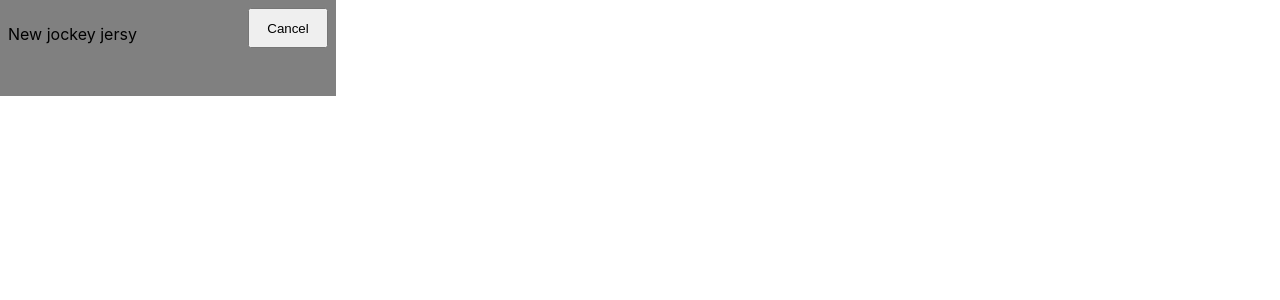
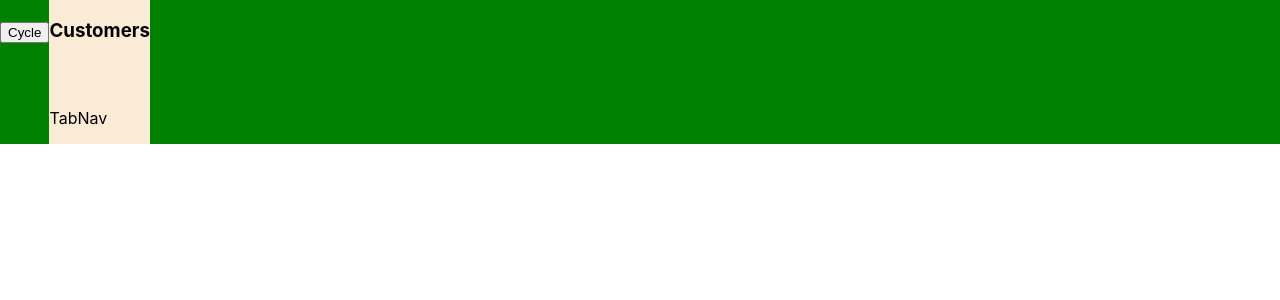
Before and after one commit to shrilakshmishastry/accessibility_trials, a React (Create React App) app: page /customers in a window 1280 px wide. Shown: the top 300 px of the page. Built offline with nearby package versions, Linux system fonts and the light colour scheme.

Commit message:
customer Ui intial code

```diff
--- a/package.json
+++ b/package.json
@@ -8,6 +8,7 @@
     "@testing-library/user-event": "^13.5.0",
     "react": "^18.2.0",
     "react-dom": "^18.2.0",
+    "react-router-dom": "^6.3.0",
     "react-scripts": "5.0.1",
     "web-vitals": "^2.1.4"
   },
--- a/src/App.js
+++ b/src/App.js
@@ -1,11 +1,19 @@
-import './App.css';
-import { ShoppingCard } from './component';
+import { Link } from "react-router-dom";
 
 function App() {
   return (
-   <main>
-    <ShoppingCard/>
-   </main>
+   <nav style={{
+    display:'flex',
+    flexDirection: 'column',
+    gap: '1rem'
+   }}>
+    <Link to={"shopping-card"}>
+      Shopping Card
+    </Link>
+    <Link to={"customers"}>
+      Customers
+    </Link>
+   </nav>
   );
 }
 
--- /dev/null
+++ b/src/component/Customers/LeftNavBar.js
@@ -0,0 +1,35 @@
+import { useState } from "react";
+
+const LeftNavBar = () =>{
+const [isNtfAccrOpen,setNtfAccrOpen] = useState(false);
+
+const Notification = () =>{
+  console.log("helo");
+  setNtfAccrOpen(!isNtfAccrOpen);
+}
+
+
+return(
+  <>
+  <h3>
+    <button
+    onClick={Notification}
+    id="notificationHandler"
+    aria-expanded={isNtfAccrOpen}
+    aria-controls="notificationPanel" >
+    <span>Cycle</span>
+
+    </button>
+  </h3>
+  {
+    isNtfAccrOpen && ( <div
+  id="notificationPanel"
+   aria-labelledby="notificationHandler" role={"region"}>
+    <p>hello</p>
+  </div>)
+  }
+
+  </>
+);
+}
+export default LeftNavBar;
--- /dev/null
+++ b/src/component/Customers/ListRender.js
@@ -0,0 +1,6 @@
+const ListRender = () =>{
+return(
+  <p>ListRender</p>
+);
+}
+export default ListRender;
--- /dev/null
+++ b/src/component/Customers/MainContentRender.js
@@ -0,0 +1,11 @@
+import TabNav from "./Tabnav";
+
+const MainContentRender = () =>{
+return(
+  <main className="mainContentContainer">
+    <h3>Customers</h3>
+    <TabNav/>
+  </main>
+);
+}
+export default MainContentRender;
--- /dev/null
+++ b/src/component/Customers/Tabnav.js
@@ -0,0 +1,6 @@
+const TabNav = () =>{
+return(
+  <p>TabNav</p>
+);
+}
+export default TabNav;
--- /dev/null
+++ b/src/component/Customers/customer.scss
@@ -0,0 +1,13 @@
+.customerContainer{
+  display: flex;
+  flex-direction: row;
+  gap: 0.01rem;
+  background-color: green;
+}
+
+.mainContentContainer{
+  display: flex;
+  flex-direction: column;
+  gap:2rem;
+  background-color: antiquewhite;
+}
--- /dev/null
+++ b/src/component/Customers/index.js
@@ -0,0 +1,12 @@
+import './customer.scss';
+import LeftNavBar from './LeftNavBar';
+import MainContentRender from './MainContentRender';
+const Customers = () =>{
+return(
+  <div className='customerContainer'>
+    <LeftNavBar/>
+    <MainContentRender/>
+  </div>
+);
+}
+export default Customers;
--- a/src/component/ShoppingCard/ShoppingCard.js
+++ b/src/component/ShoppingCard/ShoppingCard.js
@@ -19,6 +19,7 @@
       // event.stopPropagation();
       window.open("https://developer.mozilla.org/en-US/docs/Web/CSS/grid-column")
     }
+    console.log(parentDiv.current)
     // parentDiv.current.removeEventListener('click',handleParent)
     console.log("btn clicked");
 
--- a/src/index.js
+++ b/src/index.js
@@ -1,13 +1,16 @@
 import React from 'react';
 import ReactDOM from 'react-dom/client';
 import './index.css';
-import App from './App';
 import reportWebVitals from './reportWebVitals';
+import { BrowserRouter } from 'react-router-dom';
+import Routers from './routers';
 
 const root = ReactDOM.createRoot(document.getElementById('root'));
 root.render(
   <React.StrictMode>
-    <App />
+    <BrowserRouter>
+      <Routers/>
+    </BrowserRouter>
   </React.StrictMode>
 );
 
--- /dev/null
+++ b/src/routers.js
@@ -0,0 +1,15 @@
+import { Route, Routes } from "react-router-dom";
+import App from "./App";
+import { ShoppingCard } from "./component";
+import Customers from "./component/Customers";
+
+const Routers = () =>{
+return(
+  <Routes>
+    <Route path="/" element={<App/>} />
+    <Route path="/shopping-card" element={<ShoppingCard/>} />
+    <Route path="/customers" element={<Customers/>} />
+  </Routes>
+);
+}
+export default Routers;
```
Also changed, not shown: 1 other file (tests, documents, lock files or other folders).
